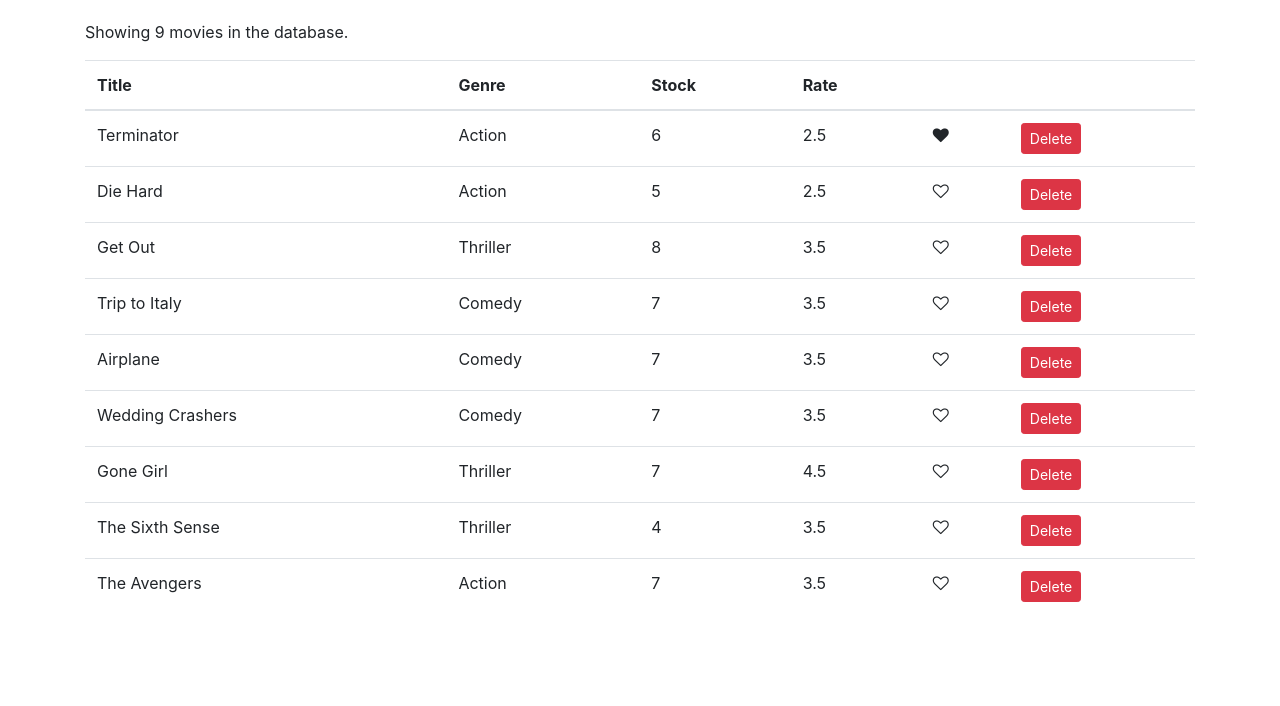
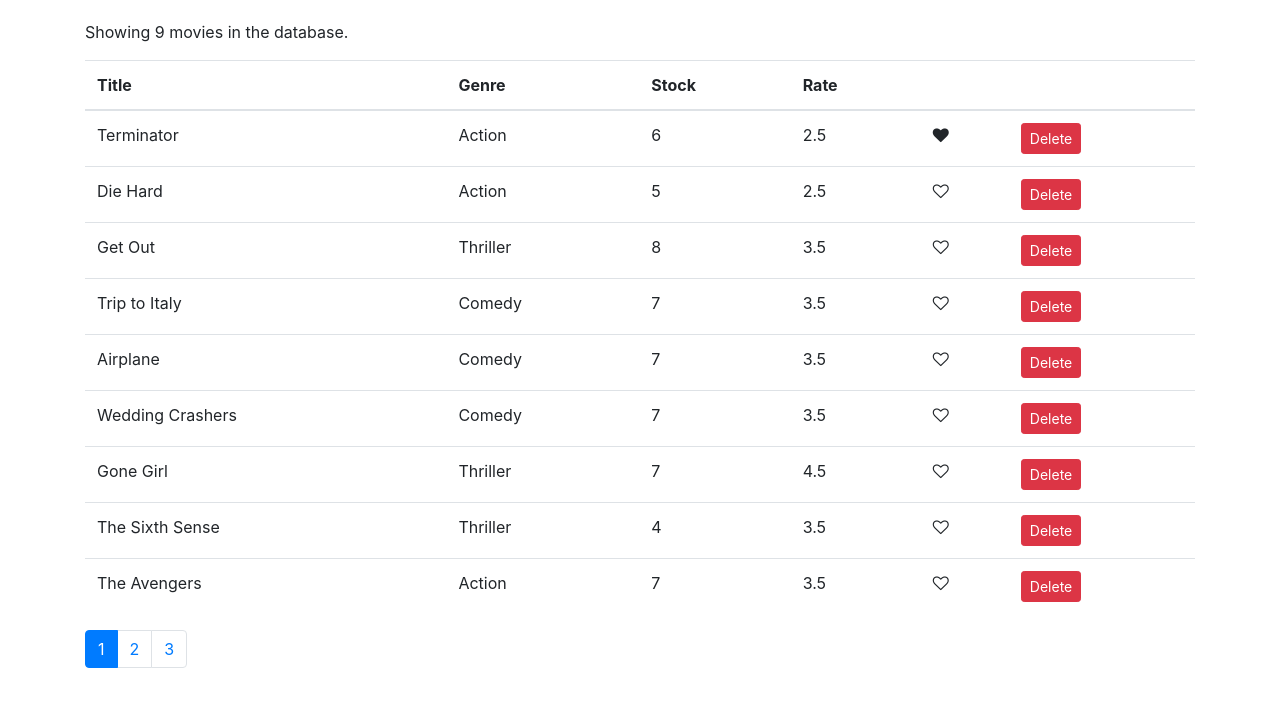
Before and after one commit to Slate245/mastering-react-vidly, a React (Create React App) app: page / in a window 1280 px wide. Shown: the top 706 px of the page. Built offline with nearby package versions, Linux system fonts and the light colour scheme.

Commit message:
Pagination excercise (my solution)

```diff
--- /dev/null
+++ b/src/components/common/pagination.jsx
@@ -0,0 +1,29 @@
+import React, { Component } from "react";
+
+class Pagination extends Component {
+  state = {};
+
+  getClasses(page) {
+    let classes = "page-item";
+    if (page.isCurrent) classes += " active";
+    return classes;
+  }
+
+  render() {
+    return (
+      <nav aria-label="Page navigation">
+        <ul className="pagination">
+          {this.props.pages.map(page => (
+            <li className={this.getClasses(page)}>
+              <a href="#" className="page-link">
+                {page.pageNumber}
+              </a>
+            </li>
+          ))}
+        </ul>
+      </nav>
+    );
+  }
+}
+
+export default Pagination;
--- a/src/components/movies.jsx
+++ b/src/components/movies.jsx
@@ -1,5 +1,6 @@
 import React, { Component } from "react";
 import Like from "./common/like";
+import Pagination from "./common/pagination";
 import { getMovies } from "../services/fakeMovieService";
 
 class Movies extends Component {
@@ -63,6 +64,13 @@
             ))}
           </tbody>
         </table>
+        <Pagination
+          pages={[
+            { pageNumber: 1, isCurrent: true },
+            { pageNumber: 2, isCurrent: false },
+            { pageNumber: 3, isCurrent: false }
+          ]}
+        />
       </React.Fragment>
     );
   }
```
